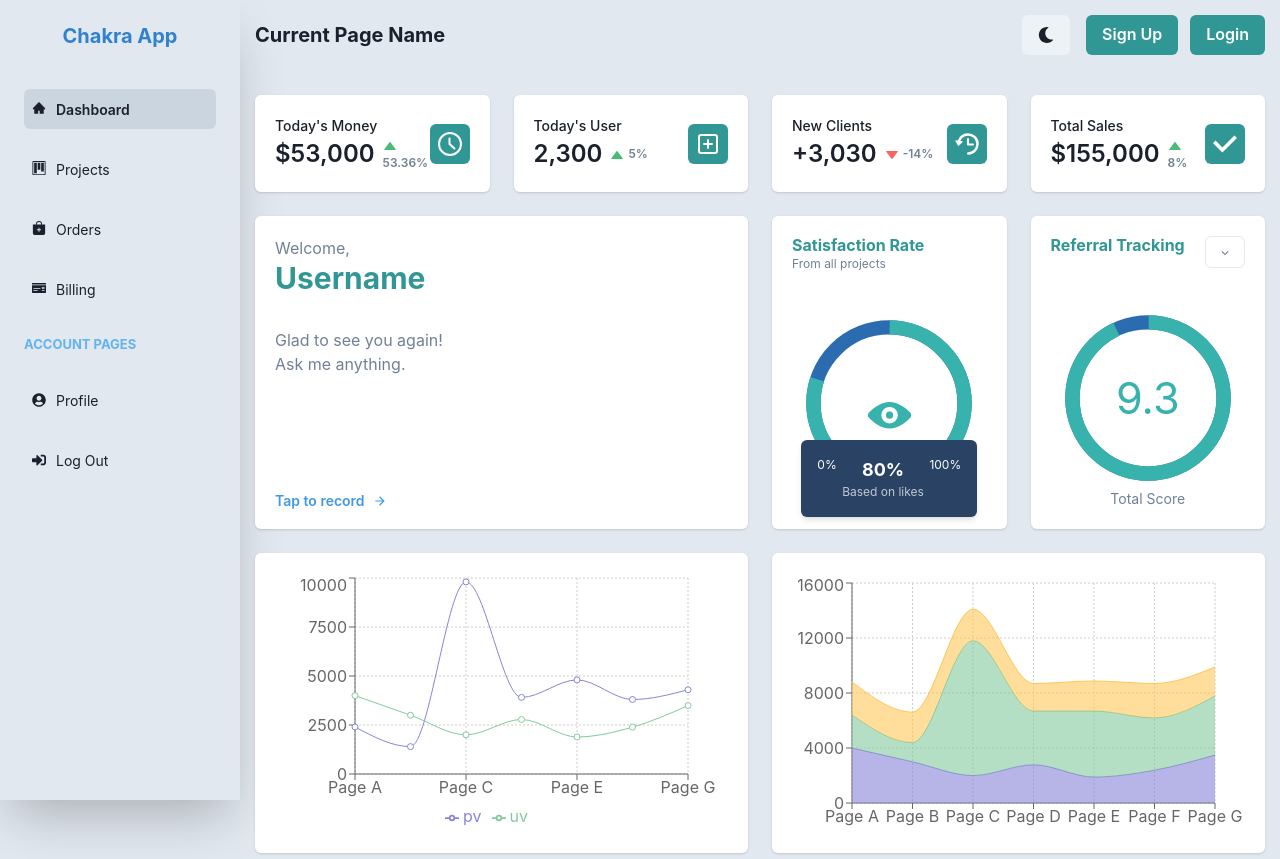
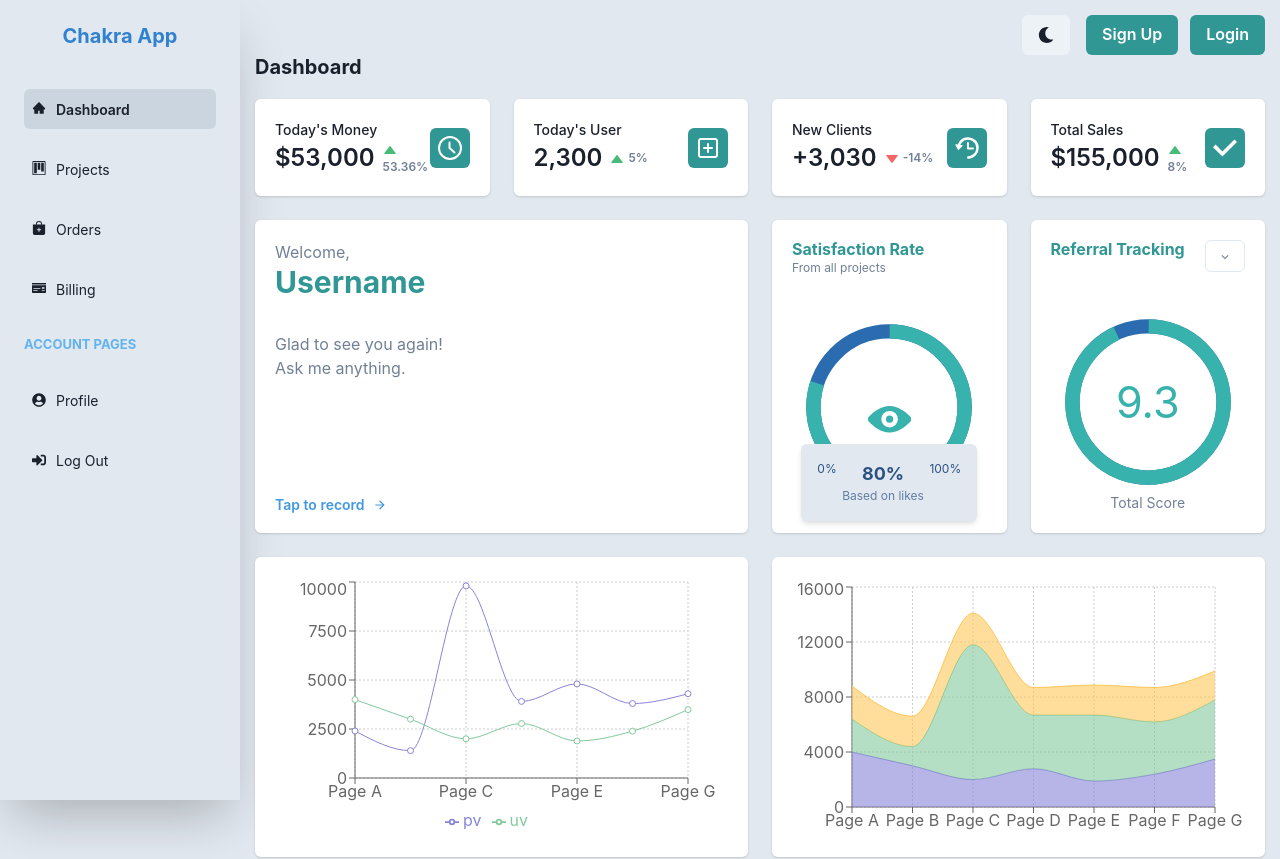
Before and after one commit to UlftKcy/react-chakra-framer-app, a React (Create React App) app: page / in a window 1280 px wide. Shown: the top 859 px of the page. Built offline with nearby package versions, Linux system fonts and the light colour scheme; sample sign-in values are in the browser's storage.

Commit message:
updated dashboard

```diff
--- a/src/components/Navbar.jsx
+++ b/src/components/Navbar.jsx
@@ -1,15 +1,12 @@
 import { HamburgerIcon } from '@chakra-ui/icons';
-import { Box, Button, ButtonGroup, Flex, Heading, IconButton, useColorMode } from '@chakra-ui/react';
+import { Box, Button, ButtonGroup, Flex, IconButton, useColorMode } from '@chakra-ui/react';
 import { motion } from 'framer-motion';
 
 const Navbar = ({ showSidebarButton = true, onShowSidebar }) => {
   const { colorMode, toggleColorMode } = useColorMode();
 
   return (
-    <Flex minWidth='max-content' justify="space-between" alignItems='center' mb="10">
-      <Box>
-        <Heading size='md'>Current Page Name</Heading>
-      </Box>
+    <Flex minWidth='max-content' justify="end" alignItems='center'>
       <ButtonGroup gap='2'>
         <Button as={motion.button} whileHover={{ rotate: 360 , transition: { duration: 0.5 }}} onClick={toggleColorMode}>
           {colorMode === "light" ?
--- a/src/components/SectionInfo.jsx
+++ b/src/components/SectionInfo.jsx
@@ -37,7 +37,7 @@ const SectionInfo = () => {
                                 <CircularProgressLabel><Icon><ViewIcon color="teal.400" /></Icon></CircularProgressLabel>
                             </CircularProgress>
                         </Box>
-                        <Flex boxShadow="md" rounded="md" pos="absolute" bottom="3" justifyContent="space-between" w="75%" bg="blue.800" color="white" p="4">
+                        <Flex boxShadow="md" rounded="md" pos="absolute" bottom="3" justifyContent="space-between" w="75%" bg="gray.200" color="blue.700" p="4">
                             <Box><Text fontSize="xs">0%</Text></Box>
                             <Box textAlign="center"><Text fontSize="lg" fontWeight="bold">80%</Text><Text fontSize="xs" opacity="0.7">Based on likes</Text></Box>
                             <Box><Text fontSize="xs">100%</Text></Box>
--- a/src/pages/Dashboard.jsx
+++ b/src/pages/Dashboard.jsx
@@ -1,5 +1,5 @@
-import { Grid, useBreakpointValue } from '@chakra-ui/react';
-import React from 'react'
+import { Box, Grid, Heading, useBreakpointValue } from '@chakra-ui/react';
+import React, { Fragment } from 'react'
 import Header from '../components/Header';
 import ProjectsOrders from '../components/ProjectsOrders/ProjectsOrders';
 import SectionInfo from '../components/SectionInfo';
@@ -8,12 +8,17 @@ import Statistic from '../components/Statistic';
 const Dashboard = () => {
     const variants = useBreakpointValue({ base: 'repeat(1, 1fr)', md: 'repeat(2, 1fr)', lg: 'repeat(4, 1fr)' });
     return (
-        <Grid templateColumns={variants} gap={6}>
-            <Header/>
-            <SectionInfo/>
-            <Statistic/>
-            <ProjectsOrders/>
-        </Grid>
+        <Fragment>
+            <Box mb={5}>
+                <Heading size='md'>Dashboard</Heading>
+            </Box>
+            <Grid templateColumns={variants} gap={6}>
+                <Header />
+                <SectionInfo />
+                <Statistic />
+                <ProjectsOrders />
+            </Grid>
+        </Fragment>
     )
 }
 
```
